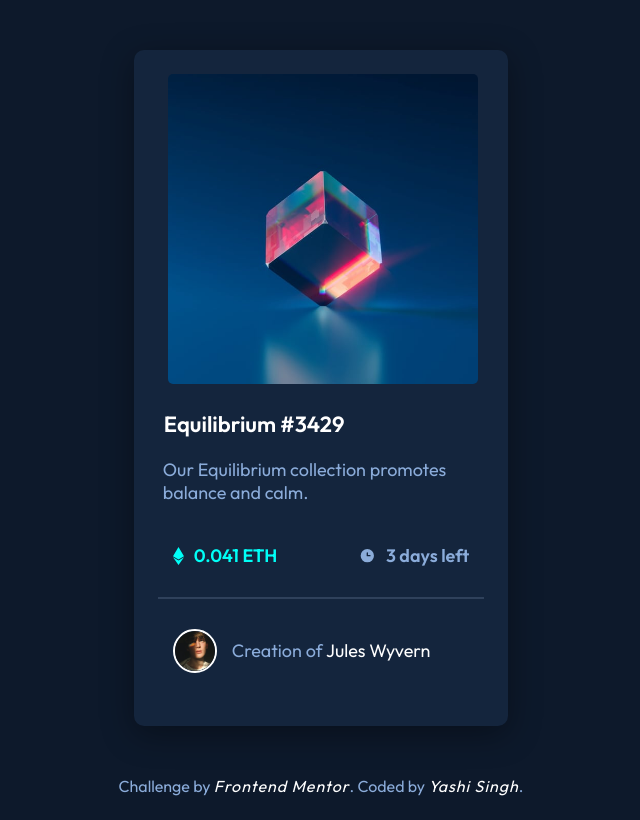
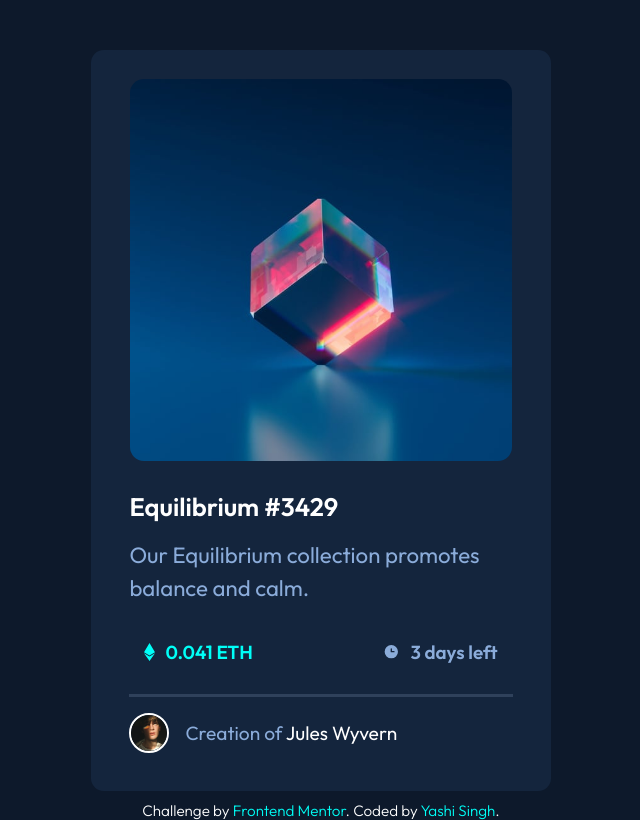
Before and after one commit to Yashi-Singh-9/NFT-Preview-Card-Component, a plain HTML site: page index.html in a window 1280 px wide. Shown: the whole page, without its empty margins (319-959 px from the left). Drawn offline with Linux system fonts and the light colour scheme.

Commit message:
Refactor: Redone using HTML, SCSS, and Bootstrap

```diff
--- a/index.html
+++ b/index.html
@@ -35,12 +35,12 @@
         <hr>
         <div class="profile">
           <img src="images/image-avatar.png" alt="">
-          <p>Creation of <a href="#">Jules Wyvern</a></p>
+          <p class="name">Creation of <a href="#">Jules Wyvern</a></p>
         </div>
       </div>
     </section>
   </main>
-  <footer class="attribution">
+  <footer>
     Challenge by <a href="https://www.frontendmentor.io?ref=challenge" target="_blank">Frontend Mentor</a>.
     Coded by <a href="https://www.linkedin.com/in/yashi-singh-b4143a246" target="_blank">Yashi Singh</a>.
   </footer>
--- /dev/null
+++ b/styles.scss
@@ -0,0 +1,208 @@
+@import url('https://fonts.googleapis.com/css2?family=Outfit:wght@300;400;600&display=swap');
+
+$soft-blue: hsl(215, 51%, 70%);
+$cyan: hsl(178, 100%, 50%);
+$very-dark-blue: hsl(217, 54%, 11%);
+$very-dark-blue-card: hsl(216, 50%, 16%);
+$very-dark-blue-horizontal: hsl(215, 32%, 27%);
+$white: hsl(0, 0%, 100%);
+
+*{
+    margin: 0;
+    padding: 0;
+    box-sizing: border-box;
+}
+
+body{
+    font-family: 'Outfit', sans-serif;
+    font-weight: 300;
+    font-size: 1.18rem;
+    background-color: $very-dark-blue;
+    display: flex;
+    flex-direction: column;
+    align-items: center;
+    justify-content: center;
+    min-height: 100vh;
+
+    @media (max-width: 480px) {
+        font-size: 1rem;
+    }
+}
+
+main{
+    .container{
+        max-width: 460px;
+        width: 100%;
+        margin: 50px auto 10px auto;
+        padding: 1.8rem;
+        background-color: $very-dark-blue-card;
+        border-radius: 0.8rem;
+
+        @media (max-width: 490px) {
+            width: 90%;
+        }
+
+        .image{
+            position: relative;
+            display: flex;
+            top: -10px;
+            cursor: pointer;
+
+            img {
+                max-width: 440px;
+                width: 100%;
+                object-fit: cover;
+                margin: 0 auto;
+                padding: 10px;
+                border-radius: 1.5rem;
+                display: block;
+                transition: all 0.3s ease;
+            }
+
+            .overlay {
+                position: absolute;
+                max-width: 380px;
+                width: 100%;
+                top: 10px;
+                left: 10px;
+                right: 10px;
+                bottom: 10px;
+                background-color: rgba(0, 255, 255, 0.5);
+                border-radius: 0.8rem;
+                opacity: 0;
+                display: flex;
+                align-items: center;
+                justify-content: center;
+                transition: opacity 0.3s ease;
+
+                .icon {
+                    width: 50px;
+                    height: 50px;
+                    transition: opacity 0.3s ease;
+                    cursor: pointer;
+                }
+            }
+
+            &:hover {
+                .overlay {
+                  opacity: 1;
+                }
+            }
+        }
+
+        .information{
+            padding: 0.6rem;
+
+            h3{
+                color: $white;
+                cursor: pointer;
+                margin-bottom: 1rem;
+                font-size: 1.59rem;
+                transition: 0.3s ease;
+                font-weight: 600;
+
+                &:hover{
+                    color: $cyan;
+                }
+            }
+
+            p{
+                color: $soft-blue;
+                font-weight: 400;
+                font-size: 1.39rem;
+                margin-bottom: 0.9rem;
+                line-height: 1.5;
+
+                @media (max-width: 490px) {
+                    font-size: 1.2rem;
+                }
+            }
+
+            .parent{
+                display: flex;
+                justify-content: space-between;
+                margin-bottom: 0.5rem;
+
+                @media (max-width: 369px) {
+                    flex-direction: column;
+                    align-items: baseline;
+                }
+
+                .price,
+                .time{
+                    margin: 20px 15px;
+                    display: flex;
+                    justify-content: center;
+                    align-items: center;
+                    color: $white;
+                    gap: 10px;
+                    font-weight: 600;
+                }
+
+                .price{
+                    .eth{
+                        color: $cyan;
+                    }
+                }
+
+                .time{
+                    .clock{
+                        color: $soft-blue;
+                    }
+                }
+            }
+
+            hr{
+                border: none;
+                height: 0.2rem;
+                background-color: $very-dark-blue-horizontal;
+                margin-top: 10px;
+            }
+
+            .profile{
+                margin-top: 1rem;
+                display: flex;
+                align-items: center;
+
+                img{
+                    height: 40px;
+                    margin-right: 1rem;
+                    border: 2px solid $white;
+                    border-radius: 50%;
+                }
+
+                .name{
+                    margin-bottom: 0;
+                    font-size: 1.2rem;
+
+                    @media (max-width: 490px) {
+                        font-size: 1rem;
+                    }
+
+                    a,
+                    a:visited{
+                        text-decoration: none;
+                        color: $white;
+                        transition: 0.3s ease;
+
+                        &:hover{
+                            color: $cyan;
+                        }
+                    }
+                }
+            }
+        }
+    }
+}
+
+footer{
+    text-align: center;
+    font-size: 0.95rem;
+    color: $white;
+
+    a,
+    a:visited{
+        color: $cyan;
+        text-decoration: none;
+    }
+}
```
Also changed, not shown: design/desktop-design.jpg (deleted), design/desktop-design.png (added), design/mobile-design.jpg (deleted), design/mobile-design.png (added), styles.css, 2 other files.
